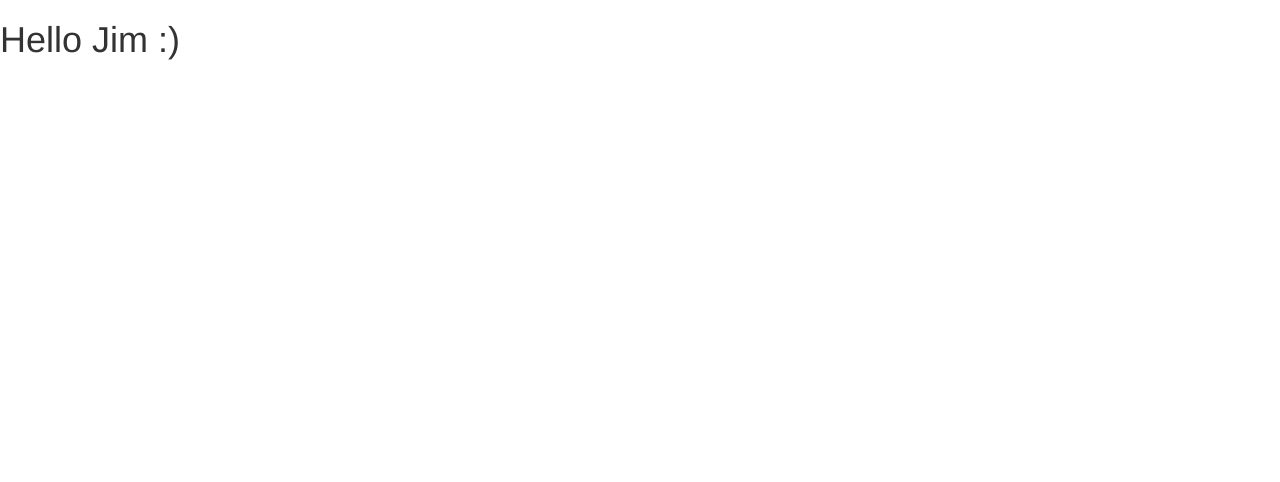
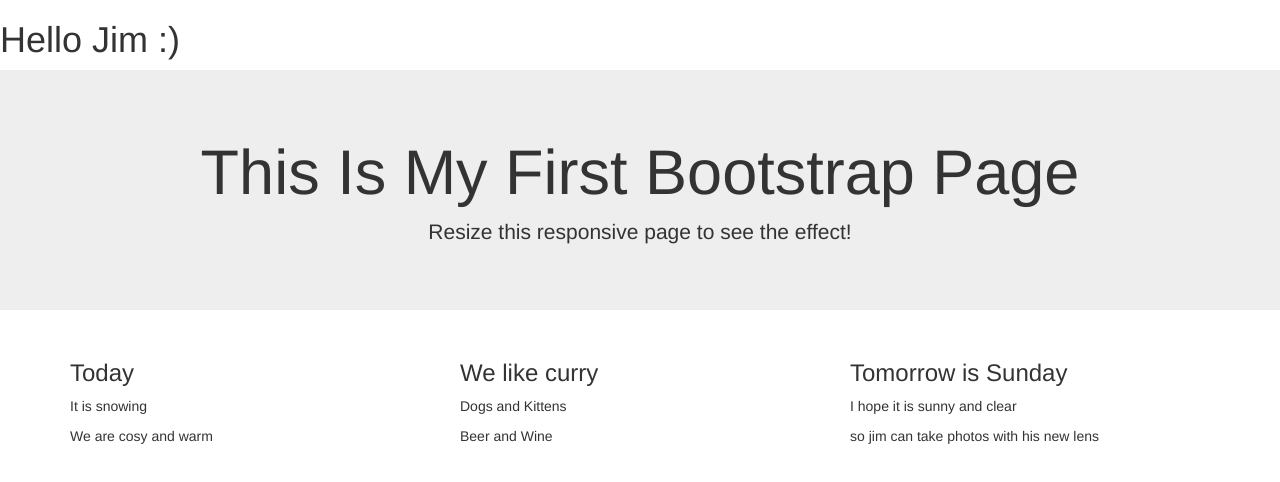
Before and after one commit to rahmona-henry/responsive, a website: page client/index.html in a window 1280 px wide. Drawn offline with nearby package versions, Linux system fonts and the light colour scheme.

Commit message:
first commit

```diff
--- a/client/index.html
+++ b/client/index.html
@@ -21,6 +21,31 @@
   <body>
     <h1>Hello Jim :)</h1>
 
+    <div class="jumbotron text-center">
+  <h1>This Is My First Bootstrap Page</h1>
+  <p>Resize this responsive page to see the effect!</p>
+</div>
+
+<div class="container">
+  <div class="row">
+    <div class="col-sm-4">
+      <h3>Today</h3>
+      <p>It is snowing</p>
+      <p>We are cosy and warm</p>
+    </div>
+    <div class="col-sm-4">
+      <h3>We like curry</h3>
+      <p>Dogs and Kittens</p>
+      <p>Beer and Wine</p>
+    </div>
+    <div class="col-sm-4">
+      <h3>Tomorrow is Sunday</h3>
+      <p>I hope it is sunny and clear</p>
+      <p>so jim can take photos with his new lens</p>
+    </div>
+  </div>
+</div>
+
     <!-- jQuery (necessary for Bootstrap's JavaScript plugins) -->
     <script src="https://ajax.googleapis.com/ajax/libs/jquery/1.12.4/jquery.min.js"></script>
     <!-- Include all compiled plugins (below), or include individual files as needed -->
```
